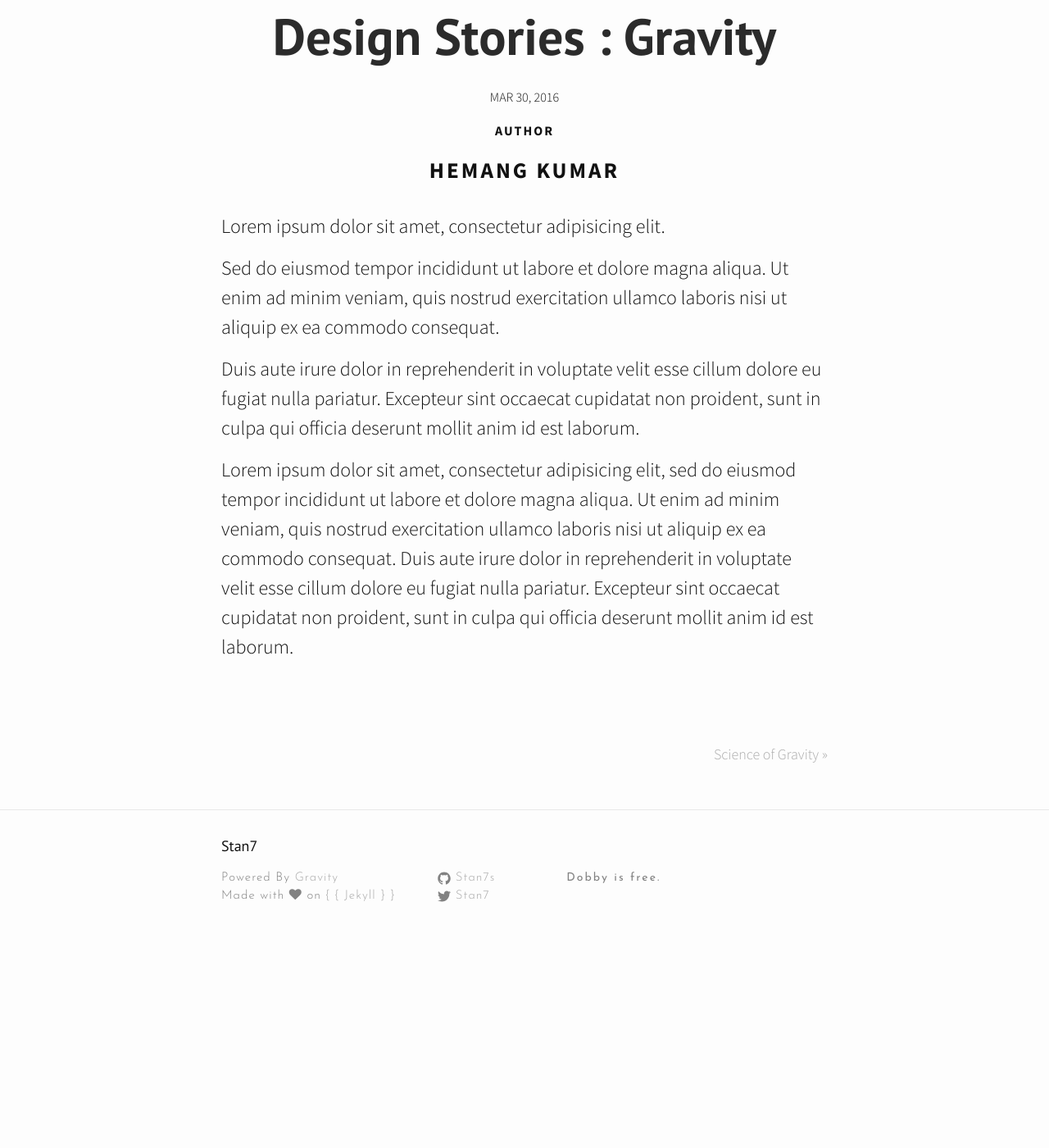
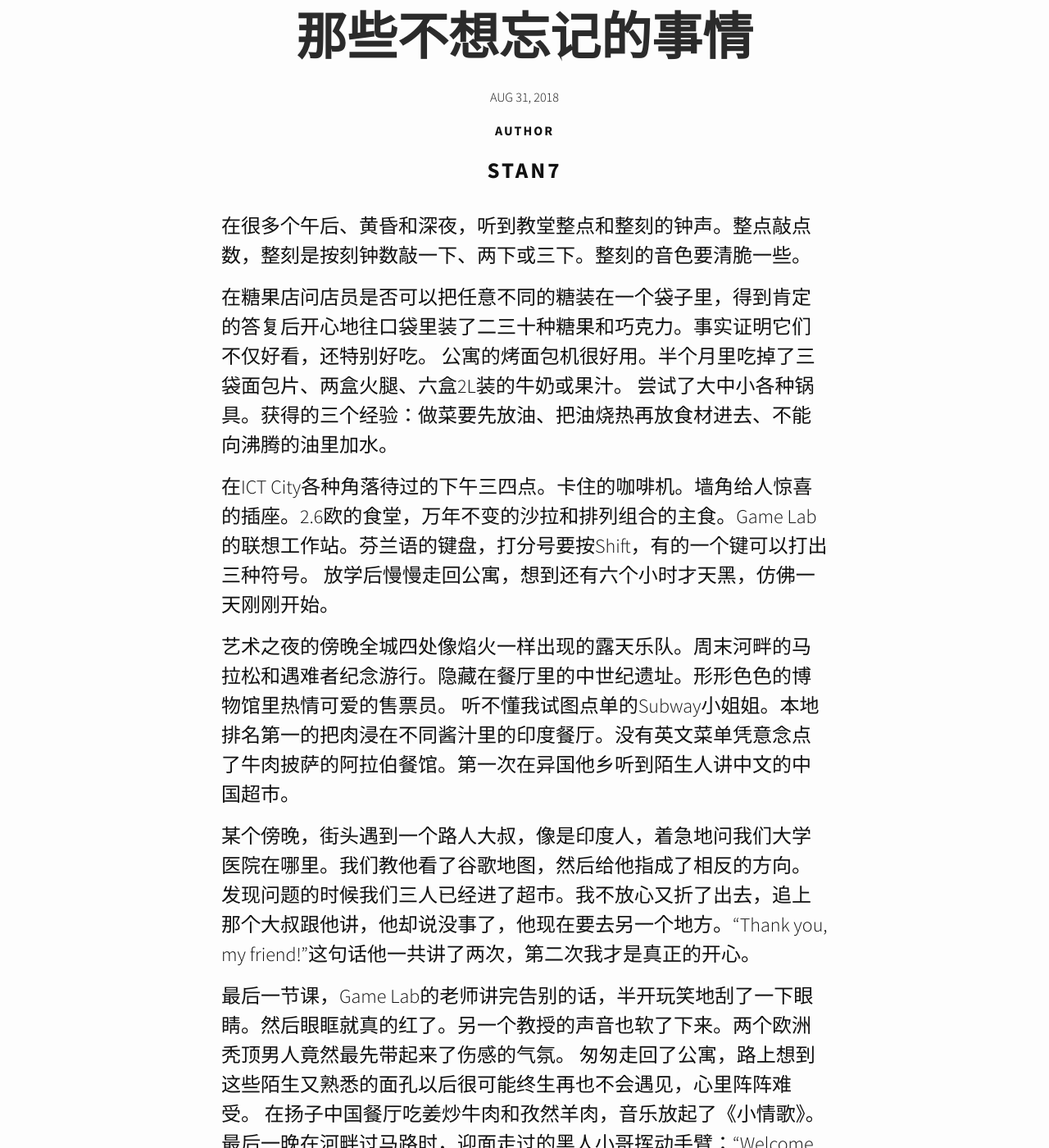
Before and after one commit to Stan7s/stan7s.github.io, a Jekyll site: the page built from _posts/2016-03-30-design-stories.markdown, in a window 1280 px wide and 1400 px high, scrolled down 274 px. Shown: the whole window at 82% size. Built offline with Jekyll 4.4.1, drawn with Linux system fonts in a browser that asks for light colours; nearby versions of some CDN libraries; before the commit the page ends 1439 px from its top, so only the background shows below that; some of the changed text lies outside the part shown.

Commit message:
First Article

```diff
--- a/_config.yml
+++ b/_config.yml
@@ -8,7 +8,7 @@
 # Site settings
 title: Stan7
 email: lingboscu@gmail.com
-description: Dobby is free.
+description: Dobby is a free elf.
 baseurl: "" # the subpath of your site, e.g. /blog
 url: "http://yourdomain.com" # the base hostname & protocol for your site
 twitter_username: Stan7
--- a/_posts/2016-03-30-design-stories.markdown
+++ b/_posts/2016-03-30-design-stories.markdown
@@ -1,14 +1,26 @@
 ---
 layout: post
-title:  "Design Stories : Gravity"
-date:   2016-03-30 19:45:31 +0530
-categories: ["design", "science", "life"]
-author: "Hemang Kumar"
+title:  "那些不想忘记的事情"
+date:   2018-08-31 19:45:31 +0530
+categories: ["life"]
+author: "Stan7"
 ---
-Lorem ipsum dolor sit amet, consectetur adipisicing elit.
 
-Sed do eiusmod tempor incididunt ut labore et dolore magna aliqua. Ut enim ad minim veniam, quis nostrud exercitation ullamco laboris nisi ut aliquip ex ea commodo consequat.
+在很多个午后、黄昏和深夜，听到教堂整点和整刻的钟声。整点敲点数，整刻是按刻钟数敲一下、两下或三下。整刻的音色要清脆一些。
 
- Duis aute irure dolor in reprehenderit in voluptate velit esse cillum dolore eu fugiat nulla pariatur. Excepteur sint occaecat cupidatat non proident, sunt in culpa qui officia deserunt mollit anim id est laborum.
+在糖果店问店员是否可以把任意不同的糖装在一个袋子里，得到肯定的答复后开心地往口袋里装了二三十种糖果和巧克力。事实证明它们不仅好看，还特别好吃。
+公寓的烤面包机很好用。半个月里吃掉了三袋面包片、两盒火腿、六盒2L装的牛奶或果汁。
+尝试了大中小各种锅具。获得的三个经验：做菜要先放油、把油烧热再放食材进去、不能向沸腾的油里加水。
 
-Lorem ipsum dolor sit amet, consectetur adipisicing elit, sed do eiusmod tempor incididunt ut labore et dolore magna aliqua. Ut enim ad minim veniam, quis nostrud exercitation ullamco laboris nisi ut aliquip ex ea commodo consequat. Duis aute irure dolor in reprehenderit in voluptate velit esse cillum dolore eu fugiat nulla pariatur. Excepteur sint occaecat cupidatat non proident, sunt in culpa qui officia deserunt mollit anim id est laborum.
+在ICT City各种角落待过的下午三四点。卡住的咖啡机。墙角给人惊喜的插座。2.6欧的食堂，万年不变的沙拉和排列组合的主食。Game Lab的联想工作站。芬兰语的键盘，打分号要按Shift，有的一个键可以打出三种符号。
+放学后慢慢走回公寓，想到还有六个小时才天黑，仿佛一天刚刚开始。
+
+艺术之夜的傍晚全城四处像焰火一样出现的露天乐队。周末河畔的马拉松和遇难者纪念游行。隐藏在餐厅里的中世纪遗址。形形色色的博物馆里热情可爱的售票员。
+听不懂我试图点单的Subway小姐姐。本地排名第一的把肉浸在不同酱汁里的印度餐厅。没有英文菜单凭意念点了牛肉披萨的阿拉伯餐馆。第一次在异国他乡听到陌生人讲中文的中国超市。
+
+某个傍晚，街头遇到一个路人大叔，像是印度人，着急地问我们大学医院在哪里。我们教他看了谷歌地图，然后给他指成了相反的方向。发现问题的时候我们三人已经进了超市。我不放心又折了出去，追上那个大叔跟他讲，他却说没事了，他现在要去另一个地方。“Thank you, my friend!”这句话他一共讲了两次，第二次我才是真正的开心。
+
+最后一节课，Game Lab的老师讲完告别的话，半开玩笑地刮了一下眼睛。然后眼眶就真的红了。另一个教授的声音也软了下来。两个欧洲秃顶男人竟然最先带起来了伤感的气氛。
+匆匆走回了公寓，路上想到这些陌生又熟悉的面孔以后很可能终生再也不会遇见，心里阵阵难受。
+在扬子中国餐厅吃姜炒牛肉和孜然羊肉，音乐放起了《小情歌》。
+最后一晚在河畔过马路时，迎面走过的黑人小哥挥动手臂：“Welcome to Finland！Are you from Japan？”话音落时他人已经走远。我没有回头，喊了一句“No, China!”
```
Also changed, not shown: life.md (renamed from science.md, +2 -2 lines), post.md (deleted, +0 -7 lines), work.md (added, +5 -0 lines).
